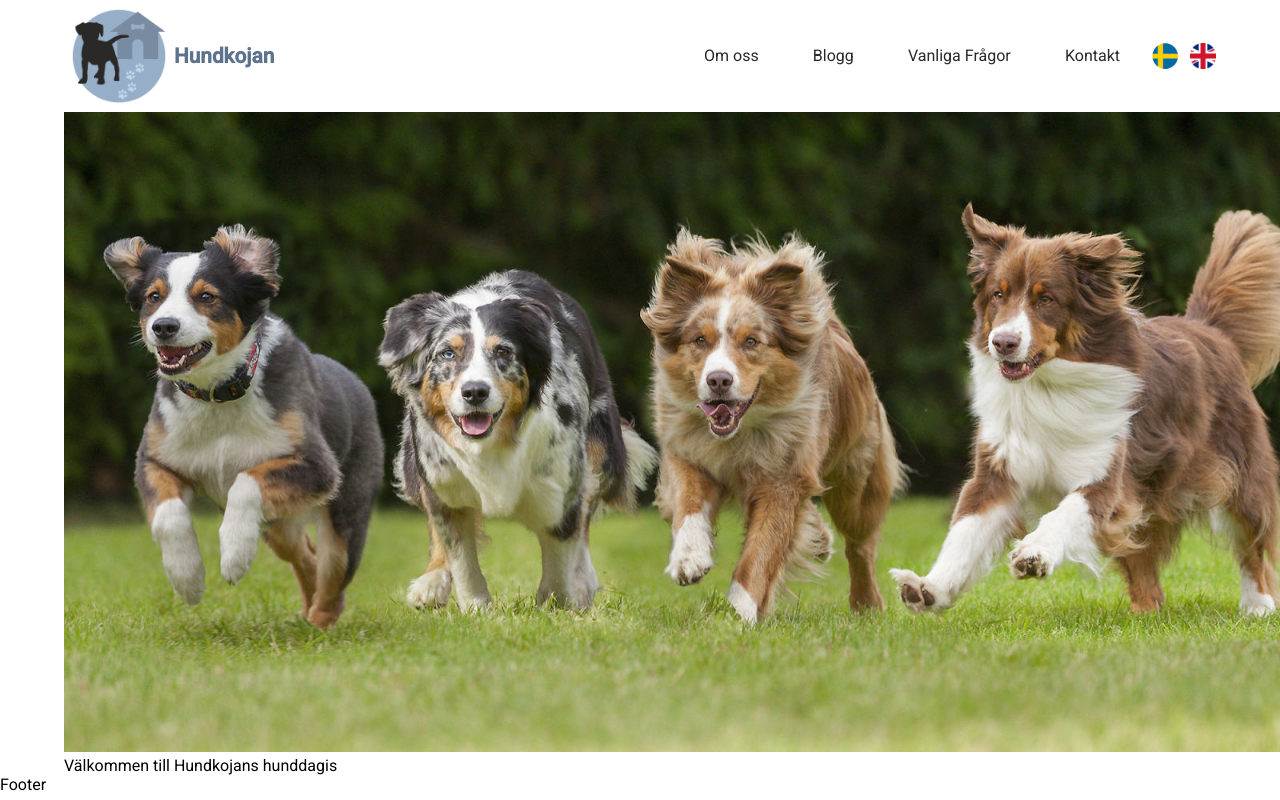
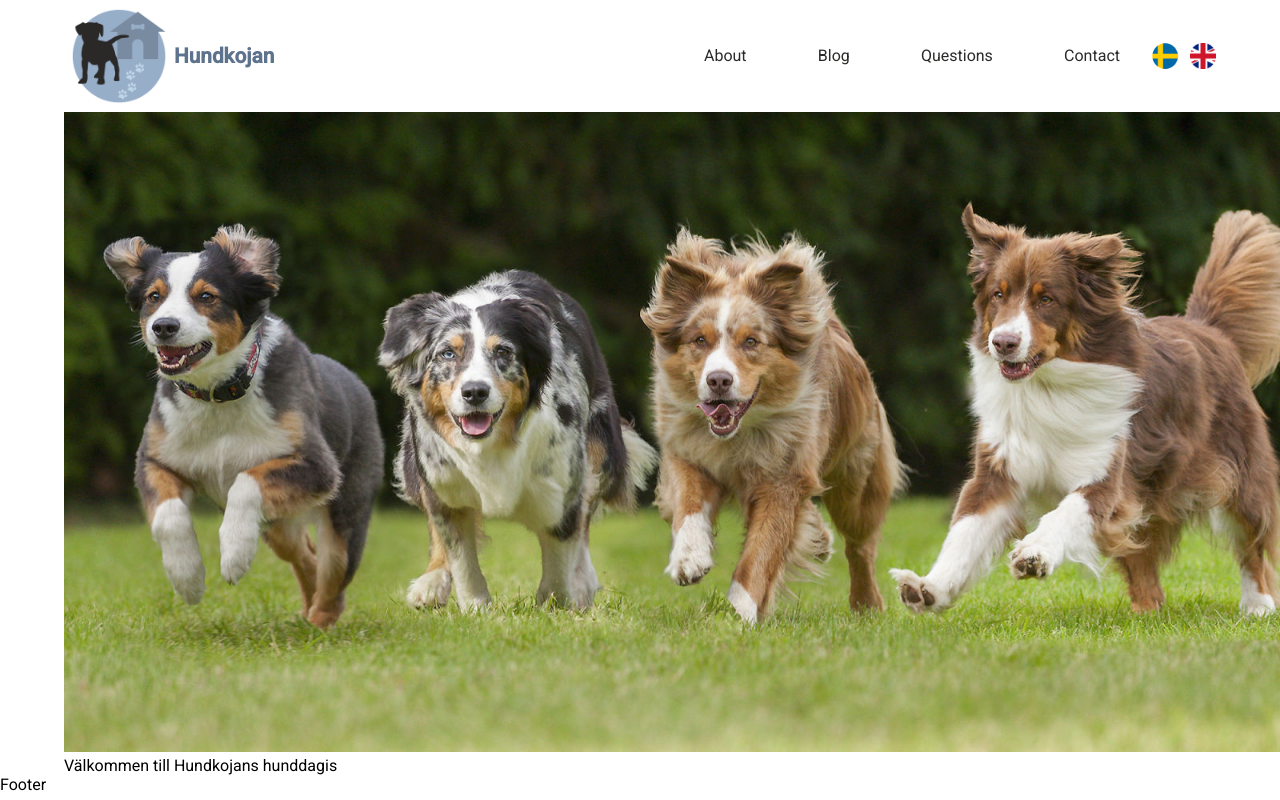
Before and after one commit to EmmaOlsson/hunddagis, a React (Create React App) app: page / in a window 1280 px wide. Shown: the top 800 px of the page. Built offline with nearby package versions, Linux system fonts and the light colour scheme.

Commit message:
import useTranslation, start translation header

```diff
--- a/src/components/Header.js
+++ b/src/components/Header.js
@@ -7,8 +7,13 @@ import sweden from '../assets/graphics/sweden-flag.png';
 import england from '../assets/graphics/uk-flag.png';
 import { Link } from 'react-router-dom';
 
+import { useTranslation, Trans } from 'react-i18next';
+
 const Header = () => {
   const [isOpen, setIsOpen] = useState(false);
+
+  const { t, i18n } = useTranslation();
+
   return (
     <header>
       <Link to='/' className={Styles.logoContainer}>
@@ -19,16 +24,16 @@ const Header = () => {
       <nav className={Styles.nav}>
         <ul className={Styles.navList} id={isOpen ? `${Styles.hidden}` : ''}>
           <Link to='/about' className={Styles.navListItem}>
-            Om oss
+            {t('navbar.about')}
           </Link>
           <Link to='/blog' className={Styles.navListItem}>
-            Blogg
+            {t('navbar.blog')}
           </Link>
           <Link to='/faq' className={Styles.navListItem}>
-            Vanliga Frågor
+            {t('navbar.questions')}
           </Link>
           <Link to='/contact' className={Styles.navListItem}>
-            Kontakt
+            {t('navbar.contact')}
           </Link>
         </ul>
         <div
```
